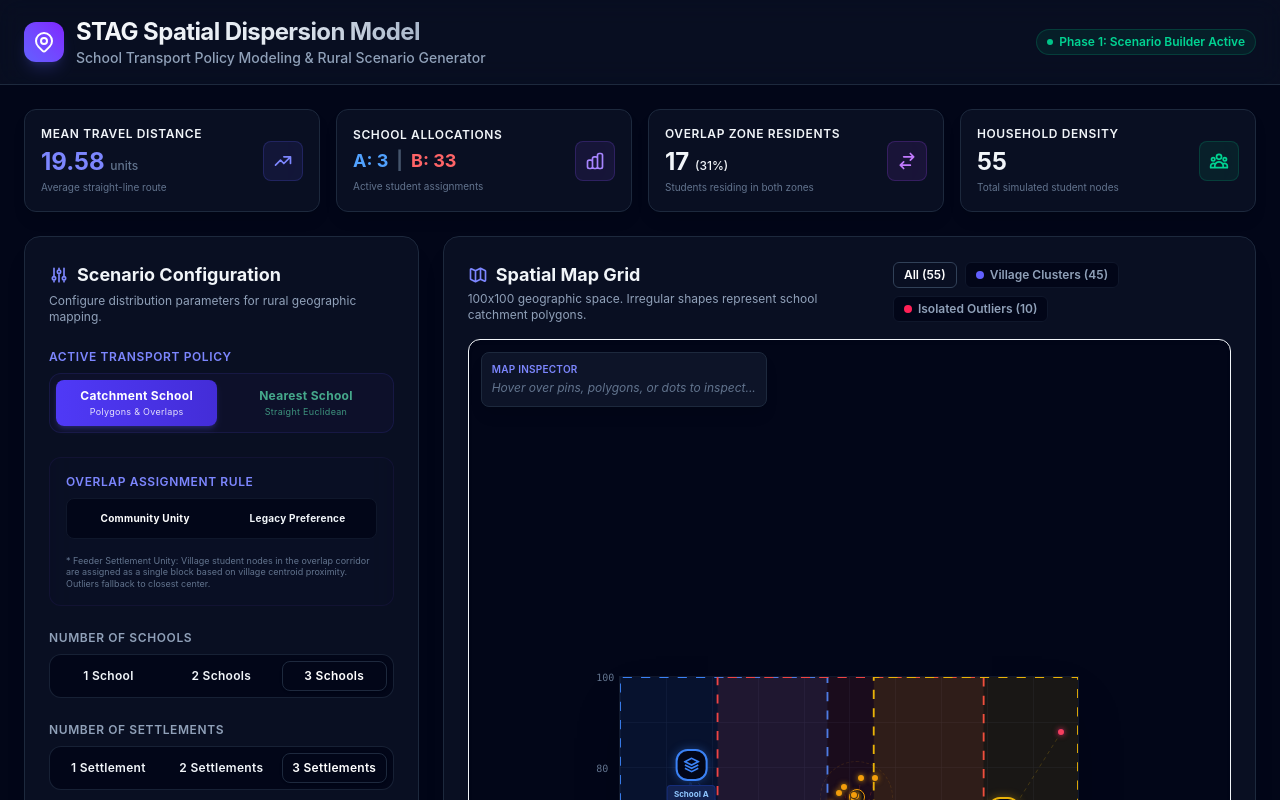
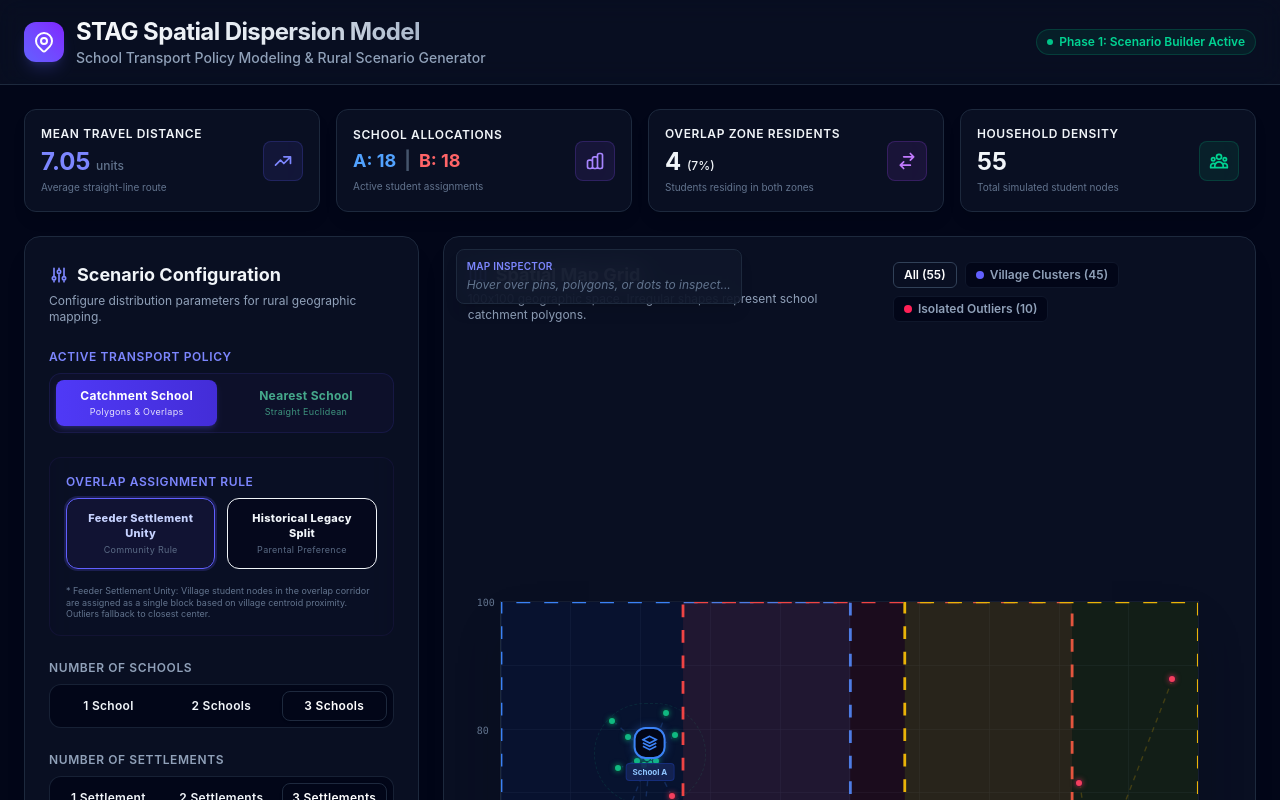
Before and after one commit to robgrant7/stag.policy.model, a React (Vite) app: page / in a window 1280 px wide. Shown: the top 800 px of the page. Built offline with nearby package versions, Linux system fonts and the light colour scheme.

Commit message:
Implement anchored 3-school placement, rigid aspect-ratio grid wrapper, rule button-tabs, and 3-way legacy split tri-allocation control

```diff
--- a/src/App.tsx
+++ b/src/App.tsx
@@ -22,7 +22,7 @@ function App() {
 
   // Overlap Allocation States
   const [overlapRule, setOverlapRule] = useState<'community' | 'legacy_slider'>('community');
-  const [legacyPreference, setLegacyPreference] = useState<number>(70);
+  const [legacySplit, setLegacySplit] = useState<{ a: number; b: number; c: number }>({ a: 40, b: 30, c: 30 });
 
   // 3. Scenario Data State
   const [households, setHouseholds] = useState<Household[]>([]);
@@ -39,7 +39,7 @@ function App() {
     currentParams = params,
     activePolicy = transportPolicy,
     activeOverlapRule = overlapRule,
-    activeLegacyPreference = legacyPreference
+    activeLegacySplit = legacySplit
   ) => {
     const { households: newHouseholds, centers: newCenters, schools: newSchools } = generateScenario(currentParams);
 
@@ -49,7 +49,7 @@ function App() {
       newSchools,
       activePolicy,
       activeOverlapRule,
-      activeLegacyPreference,
+      activeLegacySplit,
       newCenters
     );
 
@@ -79,17 +79,17 @@ function App() {
   // Recalculate assignments on existing points when controls change
   const handlePolicyChange = (policy: TransportPolicy) => {
     setTransportPolicy(policy);
-    setHouseholds((prev) => assignHouseholds(prev, schools, policy, overlapRule, legacyPreference, centers));
+    setHouseholds((prev) => assignHouseholds(prev, schools, policy, overlapRule, legacySplit, centers));
   };
 
   const handleOverlapRuleChange = (rule: 'community' | 'legacy_slider') => {
     setOverlapRule(rule);
-    setHouseholds((prev) => assignHouseholds(prev, schools, transportPolicy, rule, legacyPreference, centers));
+    setHouseholds((prev) => assignHouseholds(prev, schools, transportPolicy, rule, legacySplit, centers));
   };
 
-  const handleLegacyPreferenceChange = (pref: number) => {
-    setLegacyPreference(pref);
-    setHouseholds((prev) => assignHouseholds(prev, schools, transportPolicy, overlapRule, pref, centers));
+  const handleLegacySplitChange = (split: { a: number; b: number; c: number }) => {
+    setLegacySplit(split);
+    setHouseholds((prev) => assignHouseholds(prev, schools, transportPolicy, overlapRule, split, centers));
   };
 
   // 5. Export scenario data as JSON
@@ -153,9 +153,9 @@ function App() {
               onPolicyChange={handlePolicyChange}
               overlapRule={overlapRule}
               onOverlapRuleChange={handleOverlapRuleChange}
-              legacyPreference={legacyPreference}
-              onLegacyPreferenceChange={handleLegacyPreferenceChange}
-              onGenerate={() => handleGenerate(params, transportPolicy, overlapRule, legacyPreference)}
+              legacySplit={legacySplit}
+              onLegacySplitChange={handleLegacySplitChange}
+              onGenerate={() => handleGenerate(params, transportPolicy, overlapRule, legacySplit)}
               onExport={handleExport}
             />
 
--- a/src/components/ControlPanel.tsx
+++ b/src/components/ControlPanel.tsx
@@ -8,8 +8,8 @@ interface ControlPanelProps {
   onPolicyChange: (policy: TransportPolicy) => void;
   overlapRule: 'community' | 'legacy_slider';
   onOverlapRuleChange: (rule: 'community' | 'legacy_slider') => void;
-  legacyPreference: number;
-  onLegacyPreferenceChange: (pref: number) => void;
+  legacySplit: { a: number; b: number; c: number };
+  onLegacySplitChange: (split: { a: number; b: number; c: number }) => void;
   onGenerate: () => void;
   onExport: () => void;
 }
@@ -21,8 +21,8 @@ export const ControlPanel: React.FC<ControlPanelProps> = ({
   onPolicyChange,
   overlapRule,
   onOverlapRuleChange,
-  legacyPreference,
-  onLegacyPreferenceChange,
+  legacySplit,
+  onLegacySplitChange,
   onGenerate,
   onExport,
 }) => {
@@ -47,6 +47,51 @@ export const ControlPanel: React.FC<ControlPanelProps> = ({
       ...params,
       [key]: value,
     });
+  };
+
+  const handleSplitChange = (school: 'a' | 'b' | 'c', value: number) => {
+    const clampedValue = Math.max(0, Math.min(100, value));
+
+    let newA = legacySplit.a;
+    let newB = legacySplit.b;
+    let newC = legacySplit.c;
+
+    if (school === 'a') {
+      newA = clampedValue;
+      const remaining = 100 - newA;
+      const currentSumBC = legacySplit.b + legacySplit.c;
+      if (currentSumBC > 0) {
+        newB = Math.round(remaining * (legacySplit.b / currentSumBC));
+        newC = remaining - newB;
+      } else {
+        newB = Math.floor(remaining / 2);
+        newC = remaining - newB;
+      }
+    } else if (school === 'b') {
+      newB = clampedValue;
+      const remaining = 100 - newB;
+      const currentSumAC = legacySplit.a + legacySplit.c;
+      if (currentSumAC > 0) {
+        newA = Math.round(remaining * (legacySplit.a / currentSumAC));
+        newC = remaining - newA;
+      } else {
+        newA = Math.floor(remaining / 2);
+        newC = remaining - newA;
+      }
+    } else if (school === 'c') {
+      newC = clampedValue;
+      const remaining = 100 - newC;
+      const currentSumAB = legacySplit.a + legacySplit.b;
+      if (currentSumAB > 0) {
+        newA = Math.round(remaining * (legacySplit.a / currentSumAB));
+        newB = remaining - newA;
+      } else {
+        newA = Math.floor(remaining / 2);
+        newB = remaining - newA;
+      }
+    }
+
+    onLegacySplitChange({ a: newA, b: newB, c: newC });
   };
 
   return (
@@ -98,58 +143,125 @@ export const ControlPanel: React.FC<ControlPanelProps> = ({
         </div>
       </div>
 
-      {/* Overlap Assignment Controls (Only if Catchment policy is active and 2 schools are enabled) */}
+      {/* Overlap Assignment Controls (Only if Catchment policy is active and 2+ schools are enabled) */}
       {transportPolicy === 'catchment' && params.schoolCount > 1 && (
         <div className="space-y-4 p-4 rounded-xl border border-indigo-950/40 bg-indigo-950/5 animate-fadeIn">
           <div className="space-y-2">
             <label className="block text-xs font-semibold uppercase tracking-wider text-indigo-400">
               Overlap Assignment Rule
             </label>
-            <div className="grid grid-cols-2 gap-2 bg-slate-950 p-1.5 rounded-lg border border-slate-900">
+            <div className="grid grid-cols-2 gap-3">
               <button
                 type="button"
                 onClick={() => onOverlapRuleChange('community')}
-                className={`py-1.5 px-2 rounded text-[10px] font-bold tracking-wide transition-all duration-150 cursor-pointer text-center ${
+                className={`p-3 rounded-xl border text-xs font-bold tracking-wide transition-all duration-200 cursor-pointer flex flex-col items-center justify-center gap-1 text-center ${
                   overlapRule === 'community'
-                    ? 'bg-indigo-650/90 text-white font-bold'
-                    : 'text-slate-455 hover:text-slate-200'
+                    ? 'bg-indigo-950/40 border-indigo-500 text-indigo-200 ring-2 ring-indigo-500/20'
+                    : 'bg-slate-950/60 border-slate-850 text-slate-450 hover:text-slate-200 hover:border-slate-800'
                 }`}
               >
-                Community Unity
+                <span className="font-extrabold text-[11px]">Feeder Settlement Unity</span>
+                <span className="text-[9px] font-normal text-slate-500 opacity-90">Community Rule</span>
               </button>
 
               <button
                 type="button"
                 onClick={() => onOverlapRuleChange('legacy_slider')}
-                className={`py-1.5 px-2 rounded text-[10px] font-bold tracking-wide transition-all duration-150 cursor-pointer text-center ${
+                className={`p-3 rounded-xl border text-xs font-bold tracking-wide transition-all duration-200 cursor-pointer flex flex-col items-center justify-center gap-1 text-center ${
                   overlapRule === 'legacy_slider'
-                    ? 'bg-indigo-650/90 text-white font-bold'
-                    : 'text-slate-455 hover:text-slate-200'
+                    ? 'bg-indigo-950/40 border-indigo-500 text-indigo-200 ring-2 ring-indigo-500/20'
+                    : 'bg-slate-950/60 border-slate-850 text-slate-450 hover:text-slate-200 hover:border-slate-800'
                 }`}
               >
-                Legacy Preference
+                <span className="font-extrabold text-[11px]">Historical Legacy Split</span>
+                <span className="text-[9px] font-normal text-slate-500 opacity-90">Parental Preference</span>
               </button>
             </div>
           </div>
 
-          {overlapRule === 'legacy_slider' && (
-            <div className="space-y-1.5 pt-1 animate-fadeIn">
+          {overlapRule === 'legacy_slider' && params.schoolCount === 2 && (
+            <div className="space-y-2 pt-1 animate-fadeIn bg-slate-950/40 border border-slate-850 p-4 rounded-xl">
               <div className="flex justify-between text-[10px]">
-                <span className="text-slate-450 font-medium">Split (School A vs B)</span>
-                <span className="text-indigo-400 font-bold">{legacyPreference}% / {100 - legacyPreference}%</span>
+                <span className="text-slate-400 font-bold uppercase tracking-wider">Legacy Preference (A vs B)</span>
+                <span className="text-indigo-400 font-extrabold">{legacySplit.a}% / {100 - legacySplit.a}%</span>
               </div>
               <input
                 type="range"
                 min="0"
                 max="100"
                 step="5"
-                value={legacyPreference}
-                onChange={(e) => onLegacyPreferenceChange(parseInt(e.target.value))}
-                className="w-full h-1 bg-slate-950 rounded appearance-none cursor-pointer accent-indigo-500 border border-slate-800"
+                value={legacySplit.a}
+                onChange={(e) => {
+                  const val = parseInt(e.target.value);
+                  onLegacySplitChange({ a: val, b: 100 - val, c: 0 });
+                }}
+                className="w-full h-1 bg-slate-900 rounded appearance-none cursor-pointer accent-indigo-500 border border-slate-800"
               />
-              <p className="text-[9px] text-slate-500 leading-tight">
-                Deterministic random split of student nodes residing in the central overlap corridor.
-              </p>
+              <div className="flex justify-between text-[8px] text-slate-550">
+                <span>School A (Left)</span>
+                <span>School B (Right)</span>
+              </div>
+            </div>
+          )}
+
+          {overlapRule === 'legacy_slider' && params.schoolCount === 3 && (
+            <div className="space-y-4 pt-1 animate-fadeIn bg-slate-950/40 border border-slate-850 p-4 rounded-xl">
+              <div className="flex items-center justify-between">
+                <span className="text-xs font-bold text-slate-300 uppercase tracking-wider">3-Way Legacy Split</span>
+                <span className="text-[10px] text-slate-500 font-bold bg-slate-900 px-2 py-0.5 rounded-full border border-slate-800">
+                  Total: {legacySplit.a + legacySplit.b + legacySplit.c}%
+                </span>
+              </div>
+
+              <div className="space-y-3">
+                {/* School A */}
+                <div className="space-y-1">
+                  <div className="flex justify-between text-[10px]">
+                    <span className="text-slate-400">School A (Left Sector)</span>
+                    <span className="text-blue-400 font-bold">{legacySplit.a}%</span>
+                  </div>
+                  <input
+                    type="range"
+                    min="0"
+                    max="100"
+                    value={legacySplit.a}
+                    onChange={(e) => handleSplitChange('a', parseInt(e.target.value))}
+                    className="w-full h-1 bg-slate-900 rounded appearance-none cursor-pointer accent-blue-500 border border-slate-800"
+                  />
+                </div>
+
+                {/* School B */}
+                <div className="space-y-1">
+                  <div className="flex justify-between text-[10px]">
+                    <span className="text-slate-400">School B (Middle Sector)</span>
+                    <span className="text-red-400 font-bold">{legacySplit.b}%</span>
+                  </div>
+                  <input
+                    type="range"
+                    min="0"
+                    max="100"
+                    value={legacySplit.b}
+                    onChange={(e) => handleSplitChange('b', parseInt(e.target.value))}
+                    className="w-full h-1 bg-slate-900 rounded appearance-none cursor-pointer accent-red-500 border border-slate-800"
+                  />
+                </div>
+
+                {/* School C */}
+                <div className="space-y-1">
+                  <div className="flex justify-between text-[10px]">
+                    <span className="text-slate-400">School C (Right Sector)</span>
+                    <span className="text-yellow-500 font-bold">{legacySplit.c}%</span>
+                  </div>
+                  <input
+                    type="range"
+                    min="0"
+                    max="100"
+                    value={legacySplit.c}
+                    onChange={(e) => handleSplitChange('c', parseInt(e.target.value))}
+                    className="w-full h-1 bg-slate-900 rounded appearance-none cursor-pointer accent-yellow-500 border border-slate-800"
+                  />
+                </div>
+              </div>
             </div>
           )}
 
--- a/src/components/GridCanvas.tsx
+++ b/src/components/GridCanvas.tsx
@@ -106,10 +106,10 @@ export const GridCanvas: React.FC<GridCanvasProps> = ({
       </div>
 
       {/* Grid Canvas Wrapper */}
-      <div className="relative flex-1 min-h-[420px] md:min-h-[520px] w-full bg-slate-950 border border-slate-850 rounded-xl overflow-hidden shadow-inner flex items-center justify-center p-8 select-none">
+      <div className="flex-1 w-full flex items-center justify-center p-6 md:p-8 select-none">
 
         {/* Aspect Ratio Box (Square 1:1) */}
-        <div className="relative w-full h-full max-w-[460px] max-h-[460px] aspect-square border border-slate-800/60 bg-slate-950/90 shadow-2xl">
+        <div className="w-full aspect-square max-h-[80vh] bg-slate-950 border border-slate-800 relative shadow-2xl">
 
           {/* Grid Lines */}
           {ticks.map((tick) => (
@@ -169,7 +169,7 @@ export const GridCanvas: React.FC<GridCanvasProps> = ({
                       ? 'rgba(59, 130, 246, 0.1)'
                       : school.id === 'school-b'
                       ? 'rgba(239, 68, 68, 0.1)'
-                      : 'rgba(234, 179, 8, 0.1)' // Translucent yellow for School Gamma
+                      : 'rgba(132, 204, 22, 0.12)' // Translucent green/yellow for School Gamma
                   }
                   stroke={school.color}
                   strokeWidth="0.4"
--- a/src/utils/generator.ts
+++ b/src/utils/generator.ts
@@ -133,40 +133,75 @@ export function isPointInPolygon(point: { x: number; y: number }, polygon: { x:
 /**
  * Generates N well-spaced settlement center coordinates within the grid range [20, 80]
  */
-export function generateSettlementCenters(count: number, minDistance = 25): SettlementCenter[] {
+export function generateSettlementCenters(count: number): SettlementCenter[] {
   const centers: SettlementCenter[] = [];
 
-  for (let i = 0; i < count; i++) {
-    let x = 50;
-    let y = 50;
-    let attempts = 0;
-    let valid = false;
-    let currentMinDist = minDistance;
-
-    while (!valid && attempts < 100) {
-      x = 20 + Math.random() * 60;
-      y = 20 + Math.random() * 60;
-
-      valid = true;
-      for (const center of centers) {
-        if (getDistance(x, y, center.x, center.y) < currentMinDist) {
-          valid = false;
-          break;
-        }
-      }
-
-      attempts++;
-      if (attempts % 20 === 0) {
-        currentMinDist = Math.max(10, currentMinDist - 5);
-      }
-    }
-
+  if (count === 1) {
+    // 1 Center (Central: X: 40-60, Y: 40-60)
+    const x = 40 + Math.random() * 20;
+    const y = 40 + Math.random() * 20;
     centers.push({
-      id: `settlement-${i + 1}`,
-      name: CLUSTER_NAMES[i] || `Settlement ${String.fromCharCode(65 + i)}`,
+      id: 'settlement-1',
+      name: CLUSTER_NAMES[0],
       x: Math.round(x * 10) / 10,
       y: Math.round(y * 10) / 10,
-      color: CLUSTER_COLORS[i % CLUSTER_COLORS.length],
+      color: CLUSTER_COLORS[0],
+    });
+  } else if (count === 2) {
+    // Center 1 (Left: X: 15-35, Y: 20-80)
+    const ax = 15 + Math.random() * 20;
+    const ay = 20 + Math.random() * 60;
+    centers.push({
+      id: 'settlement-1',
+      name: CLUSTER_NAMES[0],
+      x: Math.round(ax * 10) / 10,
+      y: Math.round(ay * 10) / 10,
+      color: CLUSTER_COLORS[0],
+    });
+
+    // Center 2 (Right: X: 65-85, Y: 20-80)
+    const bx = 65 + Math.random() * 20;
+    const by = 20 + Math.random() * 60;
+    centers.push({
+      id: 'settlement-2',
+      name: CLUSTER_NAMES[1],
+      x: Math.round(bx * 10) / 10,
+      y: Math.round(by * 10) / 10,
+      color: CLUSTER_COLORS[1],
+    });
+  } else {
+    // 3 Centers
+    // Center 1 (Left: X: 10-25, Y: 20-80)
+    const ax = 10 + Math.random() * 15;
+    const ay = 20 + Math.random() * 60;
+    centers.push({
+      id: 'settlement-1',
+      name: CLUSTER_NAMES[0],
+      x: Math.round(ax * 10) / 10,
+      y: Math.round(ay * 10) / 10,
+      color: CLUSTER_COLORS[0],
+    });
+
+    // Center 2 (Middle: X: 45-55, Y: 20-80)
+    const bx = 45 + Math.random() * 10;
+    const by = 20 + Math.random() * 60;
+    centers.push({
+      id: 'settlement-2',
+      name: CLUSTER_NAMES[1],
+      x: Math.round(bx * 10) / 10,
+      y: Math.round(by * 10) / 10,
+      color: CLUSTER_COLORS[1],
+    });
+
+    // Center 3 (Right: X: 75-90, Y: 20-80)
+    const cx = 75 + Math.random() * 15;
+    const cy = 20 + Math.random() * 60;
+    centers.push({
+      id: 'settlement-3',
+      name: CLUSTER_NAMES[2],
+      x: Math.round(cx * 10) / 10,
+      y: Math.round(cy * 10) / 10,
+      color: CLUSTER_COLORS[2],
     });
   }
 
@@ -326,9 +361,17 @@ export function assignHouseholds(
   schools: School[],
   policy: TransportPolicy,
   overlapRule: 'community' | 'legacy_slider' = 'community',
-  legacyPreference = 70,
+  legacySplitInput: number | { a: number; b: number; c: number } = { a: 40, b: 30, c: 30 },
   centers: SettlementCenter[] = []
 ): Household[] {
+  // Normalize legacySplit input
+  let legacySplit = { a: 40, b: 30, c: 30 };
+  if (typeof legacySplitInput === 'number') {
+    legacySplit = { a: legacySplitInput, b: 100 - legacySplitInput, c: 0 };
+  } else {
+    legacySplit = legacySplitInput;
+  }
+
   return households.map((h) => {
     if (schools.length === 0) return h;
 
@@ -389,7 +432,37 @@ export function assignHouseholds(
       } else {
         // Historical Legacy Split (deterministic probability check)
         const score = getDeterministicScore(h.id);
-        assignedSchoolId = score < legacyPreference ? school1.id : school2.id;
+
+        if (schools.length === 2) {
+          assignedSchoolId = score < legacySplit.a ? 'school-a' : 'school-b';
+        } else {
+          // 3 active schools: A, B, C
+          const hasA = matchingSchools.some(s => s.id === 'school-a');
+          const hasB = matchingSchools.some(s => s.id === 'school-b');
+          const hasC = matchingSchools.some(s => s.id === 'school-c');
+
+          if (hasA && hasB) {
+            // A & B overlap corridor
+            const sumAB = legacySplit.a + legacySplit.b;
+            const relativeThreshold = sumAB > 0 ? (legacySplit.a / sumAB) * 100 : 50;
+            assignedSchoolId = score < relativeThreshold ? 'school-a' : 'school-b';
+          } else if (hasB && hasC) {
+            // B & C overlap corridor
+            const sumBC = legacySplit.b + legacySplit.c;
+            const relativeThreshold = sumBC > 0 ? (legacySplit.b / sumBC) * 100 : 50;
+            assignedSchoolId = score < relativeThreshold ? 'school-b' : 'school-c';
+          } else {
+            // Fallback: full split across active schools
+            const sumAll = legacySplit.a + legacySplit.b + legacySplit.c;
+            if (sumAll > 0) {
+              const th1 = (legacySplit.a / sumAll) * 100;
+              const th2 = ((legacySplit.a + legacySplit.b) / sumAll) * 100;
+              assignedSchoolId = score < th1 ? 'school-a' : score < th2 ? 'school-b' : 'school-c';
+            } else {
+              assignedSchoolId = closestSchoolId;
+            }
+          }
+        }
       }
     } else {
       // Fallback for outside all polygons or in 3-way overlap (if any) -> closest school among all active schools
@@ -417,6 +490,57 @@ export function generateScenario(params: ScenarioParams): {
   // 1. Generate centers & schools (polygons will be overwritten with edge-to-edge layout)
   const centers = generateSettlementCenters(settlementCount);
   const schools = generateSchools(schoolCount);
+
+  // Apply Real-World School Placement Anchor Rules
+  if (schoolCount === 1) {
+    const schoolA = schools.find((s) => s.id === 'school-a');
+    if (schoolA && centers[0]) {
+      schoolA.x = centers[0].x;
+      schoolA.y = centers[0].y;
+    }
+  } else if (schoolCount === 2) {
+    const schoolA = schools.find((s) => s.id === 'school-a');
+    const schoolB = schools.find((s) => s.id === 'school-b');
+
+    if (schoolA && centers[0]) {
+      schoolA.x = centers[0].x;
+      schoolA.y = centers[0].y;
+    }
+    if (schoolB) {
+      if (centers[1]) {
+        schoolB.x = centers[1].x;
+        schoolB.y = centers[1].y;
+      } else {
+        // Fallback: random in right sector (X: 65-85, Y: 20-80)
+        schoolB.x = Math.round((65 + Math.random() * 20) * 10) / 10;
+        schoolB.y = Math.round((20 + Math.random() * 60) * 10) / 10;
+      }
+    }
+  } else if (schoolCount === 3) {
+    const schoolA = schools.find((s) => s.id === 'school-a');
+    const schoolB = schools.find((s) => s.id === 'school-b');
+    const schoolC = schools.find((s) => s.id === 'school-c');
+
+    if (schoolA && centers[0]) {
+      schoolA.x = centers[0].x;
+      schoolA.y = centers[0].y;
+    }
+    if (schoolB && centers[1]) {
+      schoolB.x = centers[1].x;
+      schoolB.y = centers[1].y;
+    }
+    if (schoolC) {
+      if (centers[2]) {
+        schoolC.x = centers[2].x;
+        schoolC.y = centers[2].y;
+      } else {
+        // Fallback: random in right sector (X: 75-90, Y: 20-80)
+        schoolC.x = Math.round((75 + Math.random() * 15) * 10) / 10;
+        schoolC.y = Math.round((20 + Math.random() * 60) * 10) / 10;
+      }
+    }
+  }
+
   const households: Household[] = [];
 
   // 2. Generate village households clustered around centers
@@ -476,7 +600,7 @@ export function generateScenario(params: ScenarioParams): {
 
     if (schoolA && schoolB) {
       const xMid = (schoolA.x + schoolB.x) / 2;
-      const overlapWidth = 15;
+      const overlapWidth = 12;
 
       // School A Catchment Polygon: covers X=0 to X_mid + overlapWidth
       schoolA.polygon = [
```
